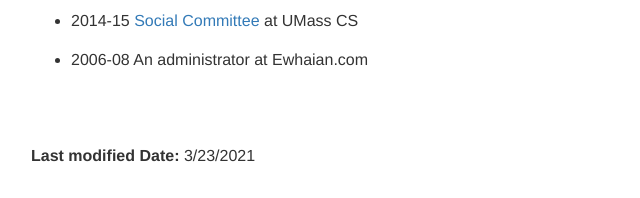
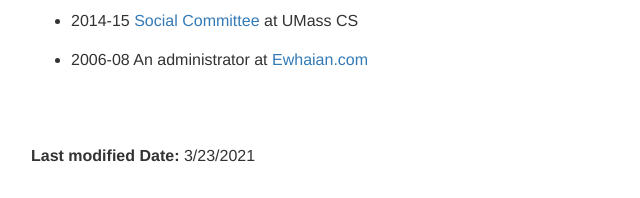
Before and after one commit to mhjang/mhjang.github.io, a plain HTML site: page index.html in a window 1280 px wide. Shown: the part 2384-2582 px from the top of the page, 39-679 px from the left. Drawn offline with Linux system fonts and the light colour scheme; files whose address does not match are found by name.

Commit message:
added a link

```diff
--- a/index.html
+++ b/index.html
@@ -160,7 +160,7 @@ You can think of it as pronouncing <b>[Mee-young-ha]</b> fast. Check out my <a h
 	    <li><p>2017-18  New Students Committee at UMass </li>
             <li><p>2014-15 <a href="http://cswomenumass.github.io/" target="_blank">CS Women Group </a> Co-chair at UMass </p></li>
             <li><p>2014-15 <a href="http://umasscssocial.weebly.com/" target="_blank">Social Committee </a>at UMass CS</p></li>
-            <li><p>2006-08 An administrator at Ewhaian.com</p></li>
+            <li><p>2006-08 An administrator at <a href="http://ewhaian.com">Ewhaian.com</a></p></li>
     </div>
 
         <br><br>
```
